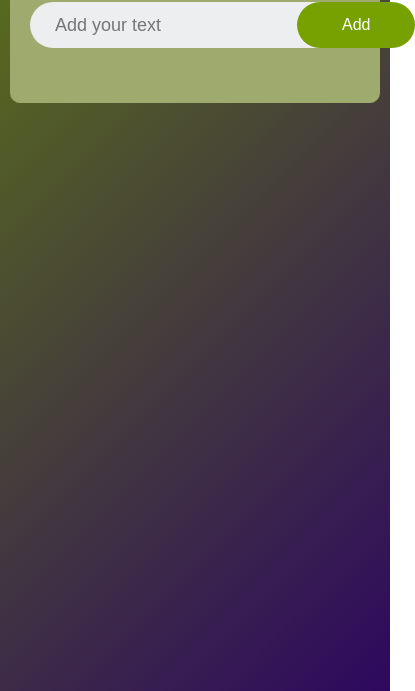
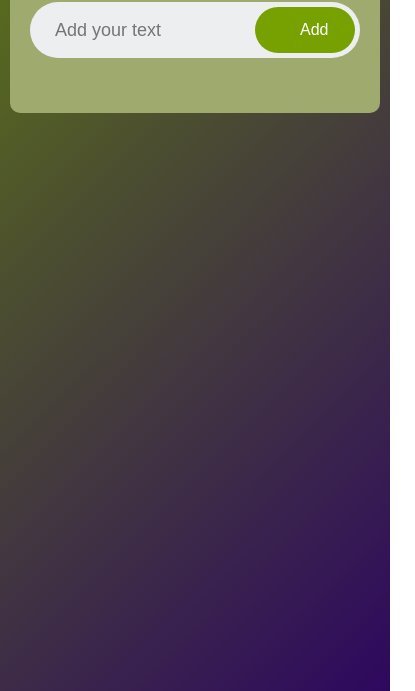
Before and after one commit to Mdsubhan79/To-Do-List, a plain HTML site: page index.html in a window 390 px wide. Shown: the part 153-844 px from the top of the page, 415 px wide, since content can reach past the window. Drawn offline with Linux system fonts and the light colour scheme.

Commit message:
Added media queries for responsiveness

```diff
--- a/style.css
+++ b/style.css
@@ -37,11 +37,16 @@
 .row {
     display: flex;
     align-items: center;
-    justify-content: space-between;
+
+    overflow: hidden;
     background: #edeef0;
     border-radius: 30px;
-    padding-left: 20px;
+    padding: 5px;
     margin-bottom: 25px;
+    width: 100%;
+    max-width: 100%;
+    overflow: hidden;
+    gap: 5px;
 }
 
 .line {
@@ -55,17 +60,27 @@ input {
     background: transparent;
     padding: 10px;
     font-weight: 16px;
+    min-width: 0;
 }
+
 
 button {
     border: none;
     outline: none;
-    padding: 16px 50px;
     background: #76a100;
     color: #fff;
     font-size: 17px;
     cursor: pointer;
-    border-radius: 40px;
+    border-radius: 30px;
+    padding: 12px 20px;
+
+
+    white-space: nowrap;
+    min-width: 80px;
+    max-width: 100px;
+    flex-shrink: 0;
+
+
 }
 
 button:hover {
```
